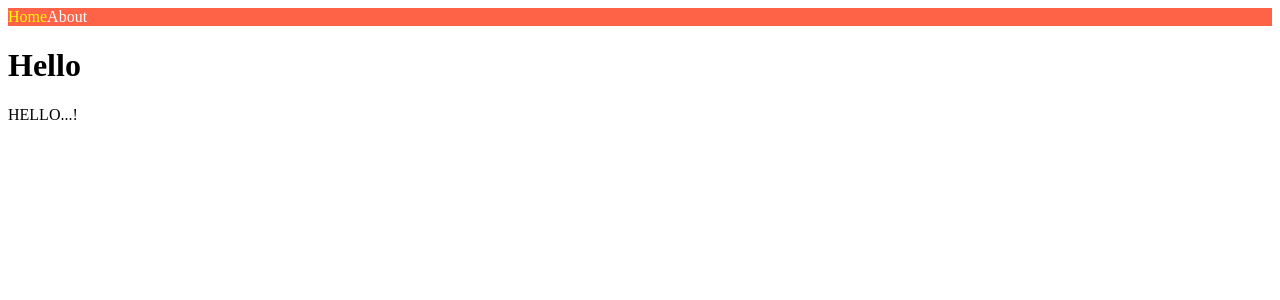
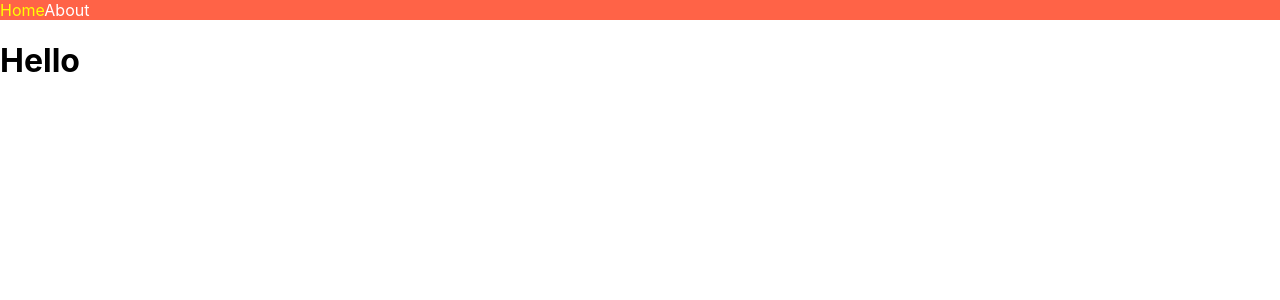
Before and after one commit to INnoVatioN-97/NextJS-Intro, a Next.js app: page / in a window 1280 px wide. Shown: the top 300 px of the page. Built offline with nearby package versions, Linux system fonts and the light colour scheme.

Commit message:
글로벌 CSS가 안되는 건에 대하여,,, 응애

```diff
--- a/pages/_app.js
+++ b/pages/_app.js
@@ -4,11 +4,19 @@
  * Next는 페이지들을 렌더링 하기전에 무적권 app.js부터 본다. 그 다음 다른페이지를 읽는다.
  */
 
+import { NavBar } from '../components/NavBar';
+import '../styles/globals.css';
+
 export default function App({ Component, pageProps }) {
 	return (
 		<>
+			<NavBar />
 			<Component {...pageProps} />
-			<span>HELLO...!</span>
+			<style jsx global>{`
+				a {
+					color: white;
+				}
+			`}</style>
 		</>
 	);
 }
--- a/pages/about.js
+++ b/pages/about.js
@@ -6,7 +6,6 @@ import { NavBar } from '../components/NavBar';
 export default function Potato() {
 	return (
 		<div>
-			<NavBar />
 			<h1>About</h1>
 		</div>
 	);
--- a/pages/index.js
+++ b/pages/index.js
@@ -5,13 +5,7 @@ export default function Home() {
 	const [counter, setCounter] = useState(0);
 	return (
 		<div>
-			<NavBar />
 			<h1 className='active'>Hello</h1>
-			<style jsx global>{`
-				a {
-					color: white;
-				}
-			`}</style>
 		</div>
 	);
 }
```
Also changed, not shown: 2 other files (tests, documents, lock files or other folders).
